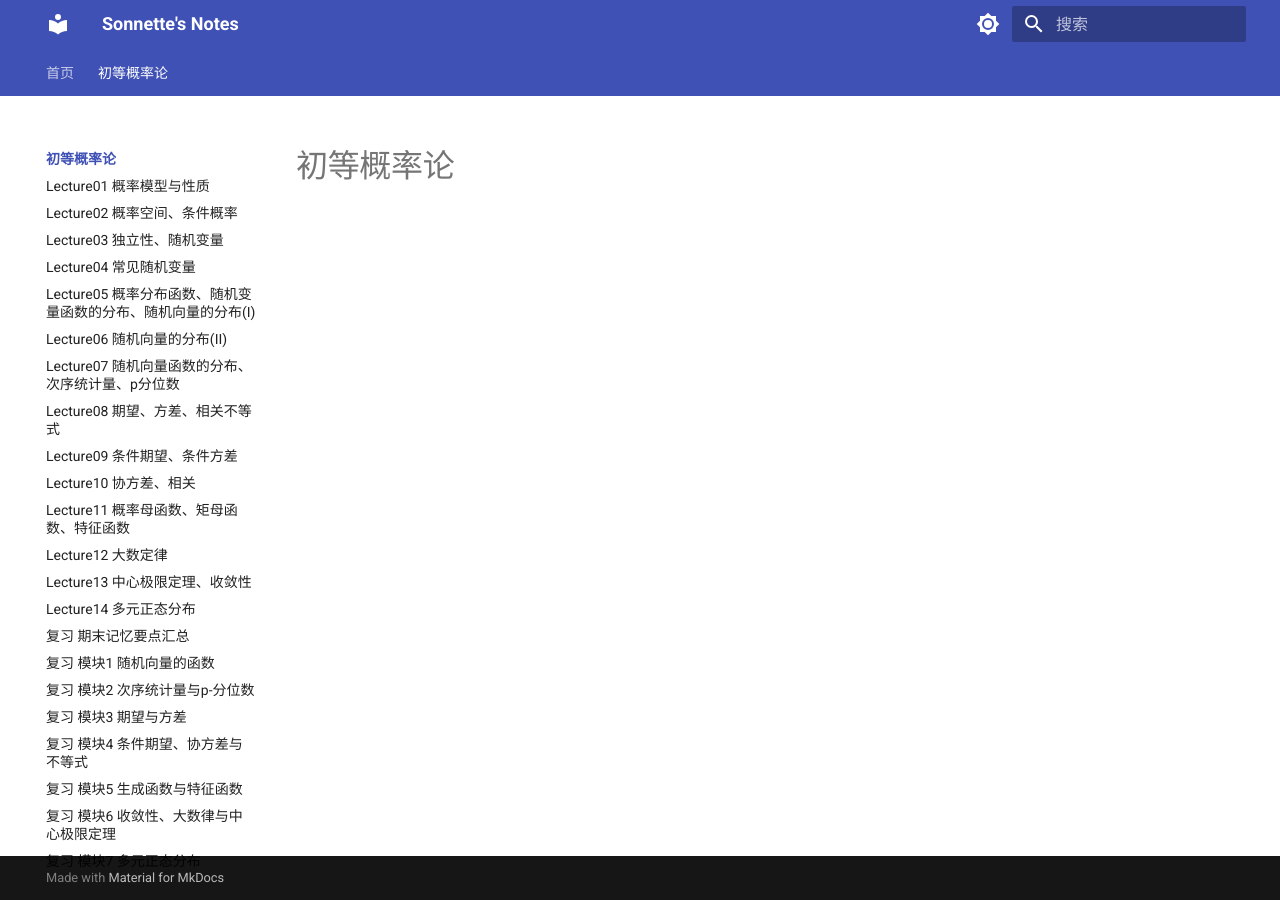
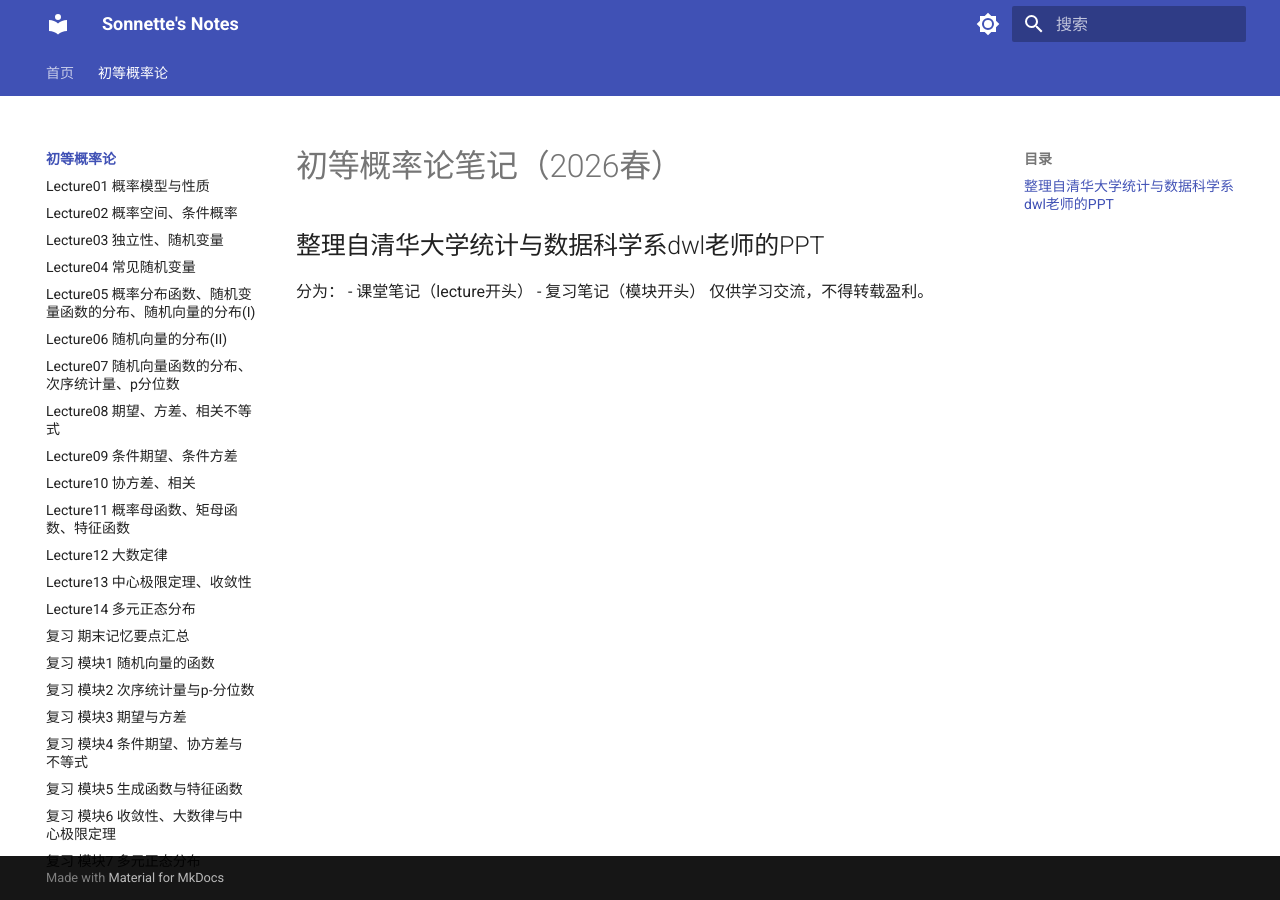
Before and after one commit to Sonnette51/stat_notes_sonnette, an MkDocs documentation site: the page built from docs/初等概率论/index.md, in a window 1280 px wide. Built offline with MkDocs 1.6.1 and Material for MkDocs 9.7.7, drawn with Linux system fonts in a browser that asks for light colours.

Commit message:
Revise index for 初等概率论 with notes and guidelines
Updated the title and added notes about the content structure and usage restrictions.

```diff
--- a/docs/初等概率论/index.md
+++ b/docs/初等概率论/index.md
@@ -1 +1,6 @@
-# 初等概率论
+# 初等概率论笔记（2026春）
+## 整理自清华大学统计与数据科学系dwl老师的PPT
+分为：
+- 课堂笔记（lecture开头）
+- 复习笔记（模块开头）
+仅供学习交流，不得转载盈利。
```
